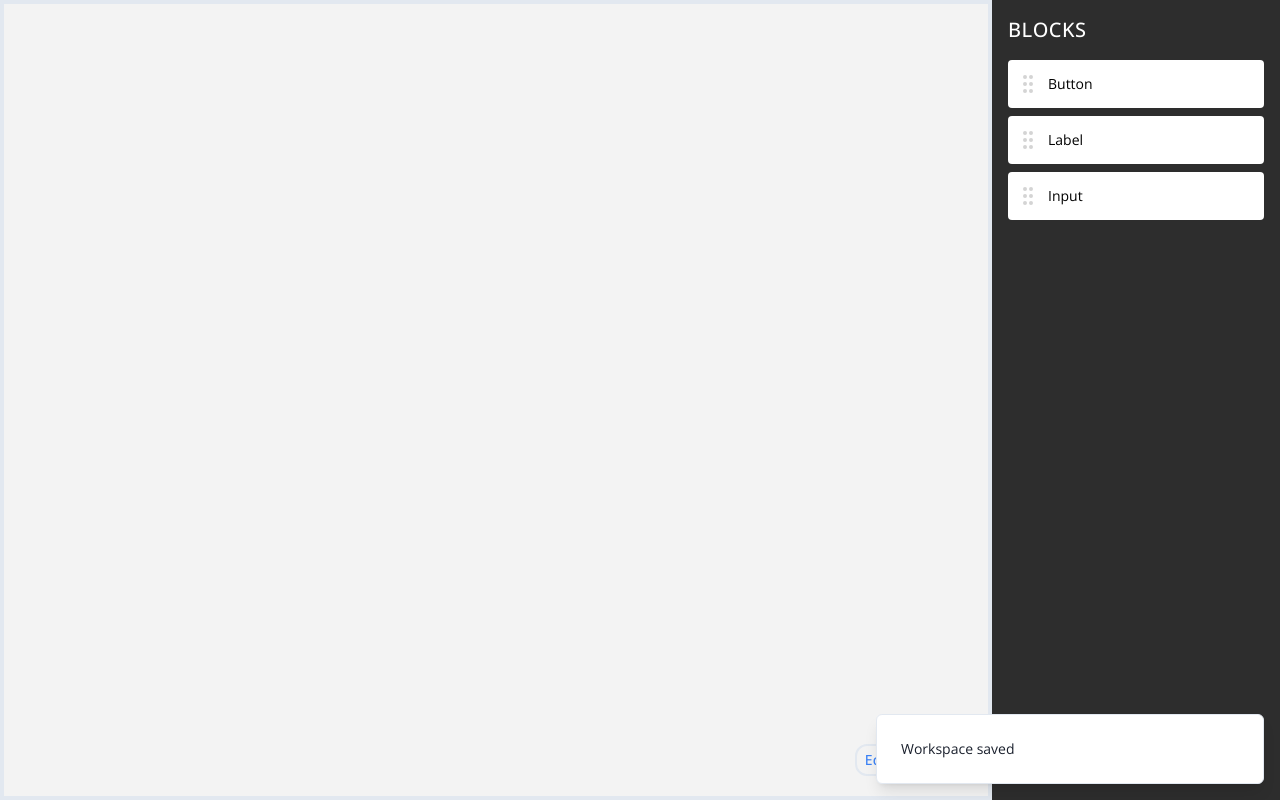
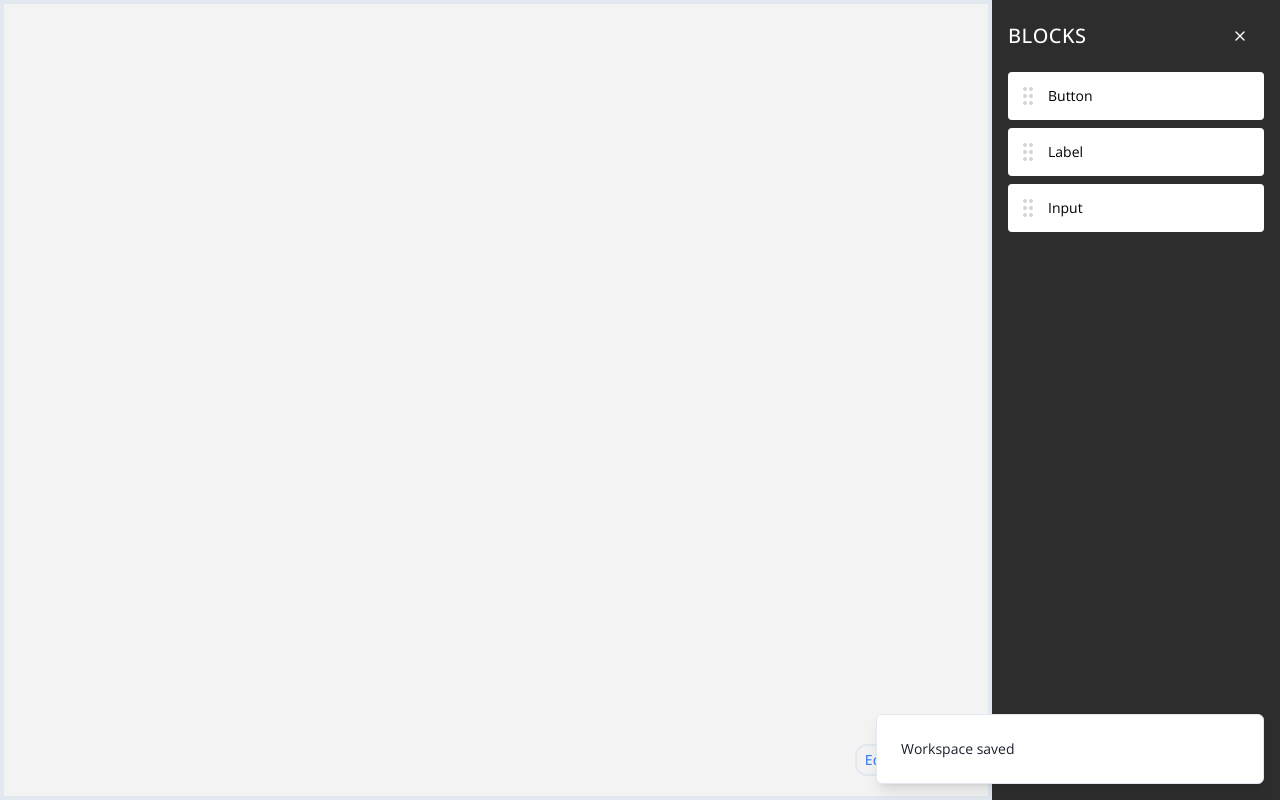
Before and after one commit to SySagar/almabase-task, a React (Vite) app: page / in a window 1280 px wide. Built offline with nearby package versions, Linux system fonts and the light colour scheme.

Commit message:
chore: minor css

```diff
--- a/src/App.css
+++ b/src/App.css
@@ -11,3 +11,27 @@
   .board * {
     cursor: inherit;
   }
+
+  @keyframes oscillate {
+    0%, 100% {
+      transform: translateX(0);
+    }
+    50% {
+      transform: translateX(-10px);
+    }
+  }
+
+  .opener {
+    animation: oscillate 2s infinite;
+  }
+
+
+  @media only screen and (max-width: 750px) {
+    .sidebar{
+      display: none!important;
+    }
+
+    .open-sidebar{
+      display: block!important;
+    }
+  }
--- a/src/App.tsx
+++ b/src/App.tsx
@@ -12,7 +12,7 @@ import useBlockList, {
 import useCursor, { type typeCursor } from "./store/useCursor";
 import Switch from "./components/ui/switch";
 import { cn } from "./lib/utils";
-import { Pencil } from "lucide-react";
+import { Pencil, ChevronLeft } from "lucide-react";
 import { useToast } from "@/components/ui/use-toast"
 
 function App() {
@@ -165,6 +165,11 @@ function App() {
     setModal({ show: false, type: "", x: 0, y: 0, idx: 0, blockId: 0 });
   };
 
+  const handleMobileOpen = () => {
+    const sidebar = document.querySelector(".sidebar");
+    sidebar?.classList.toggle("open-sidebar");
+  }
+
   const deSelectBlock = () => {
     setCurrentBlock({} as typeBlock);
     const allBlocks = document.querySelectorAll(".selected");
@@ -182,7 +187,7 @@ function App() {
       <div className="flex flex-row min-h-screen">
         <div
           className={cn(
-            "board flex flex-row flex-1 w-full border-4 relative bg-[#F3F3F3]",
+            "board flex flex-row flex-1 w-full border-4 relative bg-[#F3F3F3] overflow-scroll md:overflow-auto",
             cursorType
           )}
           onDrop={handleDrop}
@@ -222,7 +227,12 @@ function App() {
             />
           </div>
         </div>
+        <Button size={'icon'} variant={'ghost'} className="opener absolute right-0 top-5" onClick={handleMobileOpen}>
+          <ChevronLeft />
+        </Button>
+        <div className="sidebar">
         <Sidebar />
+        </div>
       </div>
       {modal.show && (
         <Modal
--- a/src/components/ui/block.tsx
+++ b/src/components/ui/block.tsx
@@ -20,7 +20,7 @@ export default function Block({ content, id, type }: BlockProps) {
 
   return (
     <div
-      className="p-2 py-3 flex items-center gap-2 bg-white text-black rounded-sm cursor-grab"
+      className="md:p-2 md:py-3 p-1 py-2 flex items-center gap-2 bg-white text-black rounded-sm cursor-grab"
       key={id}
       ref={dragImageRef}
       draggable
--- a/src/components/ui/sidebar.tsx
+++ b/src/components/ui/sidebar.tsx
@@ -1,7 +1,7 @@
 import Block from "./block";
 import { blocksData } from "@/utils/staticData";
 import { Button } from "./button";
-import {Download} from 'lucide-react';
+import {Download,X} from 'lucide-react';
 import FileSaver from 'file-saver';
 
 export default function Sidebar() {
@@ -13,10 +13,18 @@ export default function Sidebar() {
     FileSaver.saveAs(blob, 'board-data.json');
   };
 
+  const handleMobileClose = () => {
+    const sidebar = document.querySelector('.sidebar');
+    sidebar?.classList.remove('open-sidebar')
+  };
+
   return (
-    <div className="bg-[#2D2D2D] w-72 h-screen  flex flex-col justify-start items-center text-white p-4 relative">
-      <div className="mb-2 w-full">
-        <h1 className="text-xl font-medium tracking-wide">BLOCKS</h1>
+    <div className="bg-[#2D2D2D] w-48 sm:w-60 md:w-72 h-screen  flex flex-col justify-start items-center text-white p-4 relative">
+      <div className="mb-2 w-full flex justify-between items-center">
+        <h1 className="text-lg md:text-xl font-medium tracking-wide">BLOCKS</h1>
+         <Button variant={'ghost'} onClick={handleMobileClose}>
+          <X className="h-4 w-4" />
+         </Button>
       </div>
       <div className="blocks flex flex-col gap-2 mt-2  w-full">
         {blocksData.map((block, idx) => (
--- a/src/components/ui/switch.tsx
+++ b/src/components/ui/switch.tsx
@@ -18,7 +18,7 @@ const Switch: React.FC<SwitchProps> = ({ toggleBoardState, currentBoardState,tog
 
   return (
     <div
-      className={`flex items-center space-x-2 absolute end-10 bottom-5 rounded-xl border-2 p-1 px-2 `}
+      className={`flex items-center space-x-2 md:absolute md:end-10 md:bottom-5 rounded-xl border-2 p-1 px-2 fixed bottom-10 right-10`}
     >
       <label
         htmlFor="edit"
```
